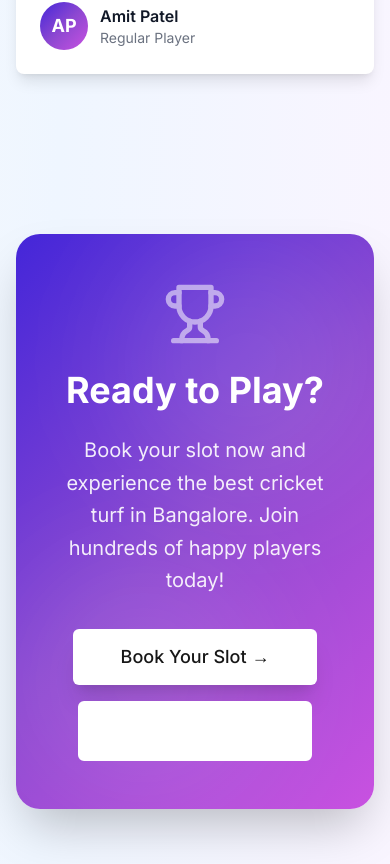
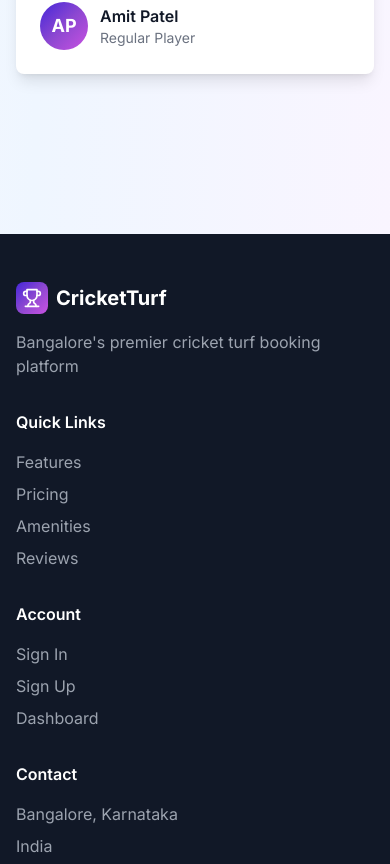
Before and after one commit to vamshiraju0007-boop/cricket-turf-booking, a Next.js app: page / in a window 390 px wide. Shown: the part 8760-9624 px from the top of the page. Built offline with nearby package versions, Linux system fonts and the light colour scheme.

Commit message:
feat: Remove final CTA section from landing page

```diff
--- a/app/page.tsx
+++ b/app/page.tsx
@@ -435,37 +435,6 @@ export default function HomePage() {
                 </div>
             </section>
 
-            {/* Final CTA Section */}
-            <section className="container mx-auto px-4 py-20">
-                <div className="max-w-4xl mx-auto text-center gradient-primary rounded-3xl p-12 md:p-16 shadow-2xl relative overflow-hidden">
-                    {/* Decorative elements */}
-                    <div className="absolute top-0 right-0 w-64 h-64 bg-white/10 rounded-full blur-3xl"></div>
-                    <div className="absolute bottom-0 left-0 w-64 h-64 bg-white/10 rounded-full blur-3xl"></div>
-
-                    <div className="relative z-10">
-                        <Trophy className="w-16 h-16 mx-auto mb-6 text-white animate-pulse" />
-                        <h3 className="text-4xl md:text-5xl font-bold text-white mb-6">
-                            Ready to Play?
-                        </h3>
-                        <p className="text-xl text-white/90 mb-8 max-w-2xl mx-auto leading-relaxed">
-                            Book your slot now and experience the best cricket turf in Bangalore.
-                            Join hundreds of happy players today!
-                        </p>
-                        <div className="flex flex-col sm:flex-row gap-4 justify-center">
-                            <Link href="/venue">
-                                <Button size="lg" className="text-lg px-12 py-7 bg-white text-primary hover:bg-gray-100 shadow-xl hover:shadow-2xl transition-all hover:scale-105">
-                                    Book Your Slot →
-                                </Button>
-                            </Link>
-                            <Link href="/register">
-                                <Button size="lg" variant="outline" className="text-lg px-12 py-7 border-2 border-white text-white hover:bg-white/10">
-                                    Create Account
-                                </Button>
-                            </Link>
-                        </div>
-                    </div>
-                </div>
-            </section>
 
             {/* Footer */}
             <footer className="bg-gray-900 text-white py-12 mt-20">
```
